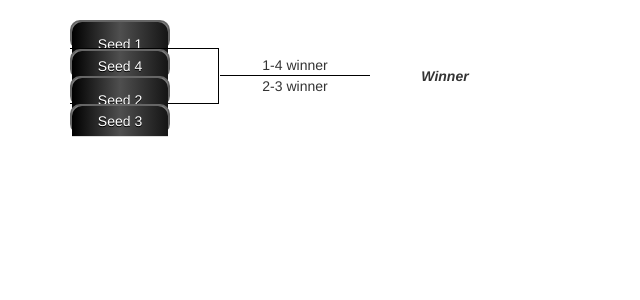
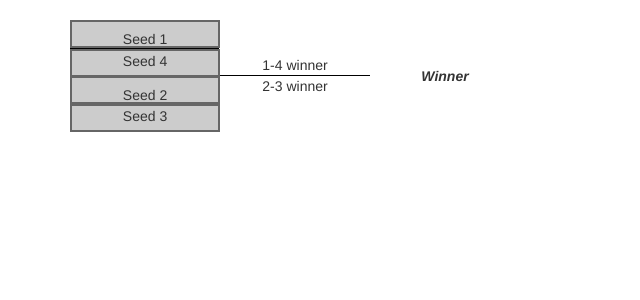
Before and after one commit to marcoflowers/baylolesports, a Python web app: template templates/tournament/bracket_experiment.html in a window 1280 px wide. Shown: the part 52-352 px from the top of the page, without its empty margins (0-640 px from the left). Run offline with Jinja, Linux system fonts and the light colour scheme; the template is opened without the code that fills it, so the values that code supplies are empty; some libraries are stand-ins or nearby versions.

Commit message:
cleanup and js folder

```diff
--- a/templates/tournament/bracket_experiment.html
+++ b/templates/tournament/bracket_experiment.html
@@ -1,21 +1,7 @@
 {% extends "/templates/base.html" %}
 {% block head %}
 <link rel="stylesheet" type="text/css" href="/static/bracket.css" />
-{% endblock %}
-{% block content %}
-<div class="tournament4-wrap">
-        <div class="round3-top winner3">Winner</div>
-        <div class="round2-topwrap">
-            <div class="round2-top">1-4 winner</div>
-            <div class="round1-top"><div class="slot" draggable="true"><header>Seed 1</header></div></div>
-            <div class="round1-bottom"><div class="slot" draggable="true"><header>Seed 4</header></div></div>
-        </div>
-        <div class="round2-bottomwrap">
-            <div class="round2-bottom">2-3 winner</div>
-            <div class="round1-top"><div class="slot" draggable="true"><header>Seed 2</header></div></div>
-            <div class="round1-bottom"><div class="slot" draggable="true"><header>Seed 3</header></div></div>
-        </div>
-    </div>
+<script src="/static/js/drag_drop.js"></script>
 <style>
 /* Prevent the text contents of draggable elements from being selectable. */
 [draggable] {
@@ -28,121 +14,34 @@
     -webkit-user-drag: element;
 }
 .slot {
-  height: 30px;
-  width: 100px;
+    height:28px;
+    width: 150px;
     float: left;
     border: 2px solid #666666;
     background-color: #ccc;
     margin-right: 5px;
-  -webkit-border-radius: 10px;
-  -ms-border-radius: 10px;
-  -moz-border-radius: 10px;
-  border-radius: 10px;
-  -webkit-box-shadow: inset 0 0 3px #000;
-  -ms-box-shadow: inset 0 0 3px #000;
-  box-shadow: inset 0 0 3px #000;
     text-align: center;
     cursor: move;
 }
-.slot header {
-  color: #fff;
-  text-shadow: #000 0 1px;
-  box-shadow: 5px;
-  padding: 5px;
-  background: -moz-linear-gradient(left center, rgb(0,0,0), rgb(79,79,79), rgb(21,21,21));
-  background: -webkit-gradient(linear, left top, right top,
-                               color-stop(0, rgb(0,0,0)),
-                               color-stop(0.50, rgb(79,79,79)),
-                               color-stop(1, rgb(21,21,21)));
-  background: -webkit-linear-gradient(left center, rgb(0,0,0), rgb(79,79,79), rgb(21,21,21));
-  background: -ms-linear-gradient(left center, rgb(0,0,0), rgb(79,79,79), rgb(21,21,21));
-  border-bottom: 1px solid #ddd;
-  -webkit-border-top-left-radius: 10px;
-  -moz-border-radius-topleft: 10px;
-  -ms-border-radius-topleft: 10px;
-  border-top-left-radius: 10px;
-  -webkit-border-top-right-radius: 10px;
-  -ms-border-top-right-radius: 10px;
-  -moz-border-radius-topright: 10px;
-  border-top-right-radius: 10px;
-}
+
 .slot.over {
     border: 2px dashed #000;
 }
 </style>
-<script>
 
-
-function handleDragStart(e) {
-  this.style.opacity = '0.4';  // this / e.target is the source node.
-}
-
-function handleDragOver(e) {
-  if (e.preventDefault) {
-    e.preventDefault(); // Necessary. Allows us to drop.
-  }
-
-  e.dataTransfer.dropEffect = 'move';  // See the section on the DataTransfer object.
-
-  return false;
-}
-
-function handleDragEnter(e) {
-  // this / e.target is the current hover target.
-  this.classList.add('over');
-}
-
-function handleDragLeave(e) {
-  this.classList.remove('over');  // this / e.target is previous target element.
-}
-
-
-
-function handleDragEnd(e) {
-  // this/e.target is the source node.
-  this.style.opacity = '1.0';
-
-  [].forEach.call(slots, function (slot) {
-    slot.classList.remove('over');
-  });
-}
-
-
-var dragSrcEl = null;
-
-function handleDragStart(e) {
-  // Target (this) element is the source node.
-  this.style.opacity = '0.4';
-
-  dragSrcEl = this;
-
-  e.dataTransfer.effectAllowed = 'move';
-  e.dataTransfer.setData('text/html', this.innerHTML);
-}
-function handleDrop(e) {
-  // this/e.target is current target element.
-
-  if (e.stopPropagation) {
-    e.stopPropagation(); // Stops some browsers from redirecting.
-  }
-
-  // Don't do anything if dropping the same slot we're dragging.
-  if (dragSrcEl != this) {
-    // Set the source slot's HTML to the HTML of the slot we dropped on.
-    dragSrcEl.innerHTML = this.innerHTML;
-    this.innerHTML = e.dataTransfer.getData('text/html');
-  }
-
-  return false;
-}
-var slots = document.querySelectorAll('#slots .slot');
-[].forEach.call(slots, function(slot) {
-  slot.addEventListener('dragstart', handleDragStart, false);
-  slot.addEventListener('dragenter', handleDragEnter, false)
-  slot.addEventListener('dragover', handleDragOver, false);
-  slot.addEventListener('dragleave', handleDragLeave, false);
-  slot.addEventListener('drop', handleDrop, false);
-  slot.addEventListener('dragend', handleDragEnd, false);
-});
-</script>
 {% endblock %}
+{% block content %}
+<div class="tournament4-wrap">
+        <div class="round3-top winner3">Winner</div>
+        <div class="round2-topwrap">
+            <div class="round2-top">1-4 winner</div>
+            <div class="round1-top"><div class="slot" draggable="true">Seed 1</div></div>
+            <div class="round1-bottom"><div class="slot" draggable="true">Seed 4</div></div>
+        </div>
+        <div class="round2-bottomwrap">
+            <div class="round2-bottom">2-3 winner</div>
+            <div class="round1-top" class="slot" draggable><div class="slot" draggable="true">Seed 2</div></div>
+            <div class="round1-bottom"><div class="slot" draggable="true">Seed 3</div></div>
+        </div>
+    </div>
+{% endblock %}
--- a/templates/tournament/drag_drop_example.html
+++ b/templates/tournament/drag_drop_example.html
@@ -20,8 +20,8 @@
   -webkit-user-drag: element;
 }
 .slot {
-  <!--height: 150px;
-  width: 150px;-->
+  height: 150px;
+  width: 150px;
   float: left;
   border: 2px solid #666666;
   background-color: #ccc;
```
Also changed, not shown: static/js/drag_drop.js (added, +73 -0 lines), 1 other file. Lines whose indentation alone changed are shown as unchanged.
